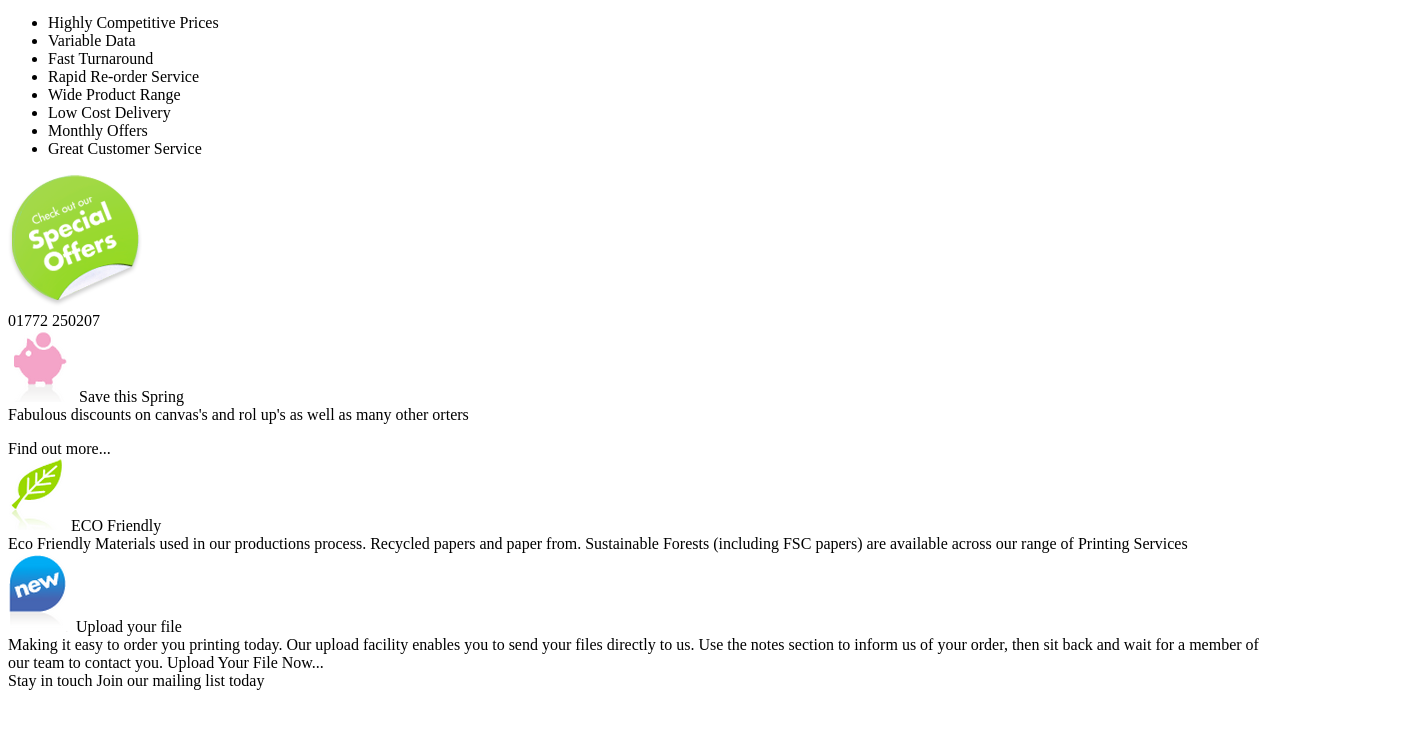
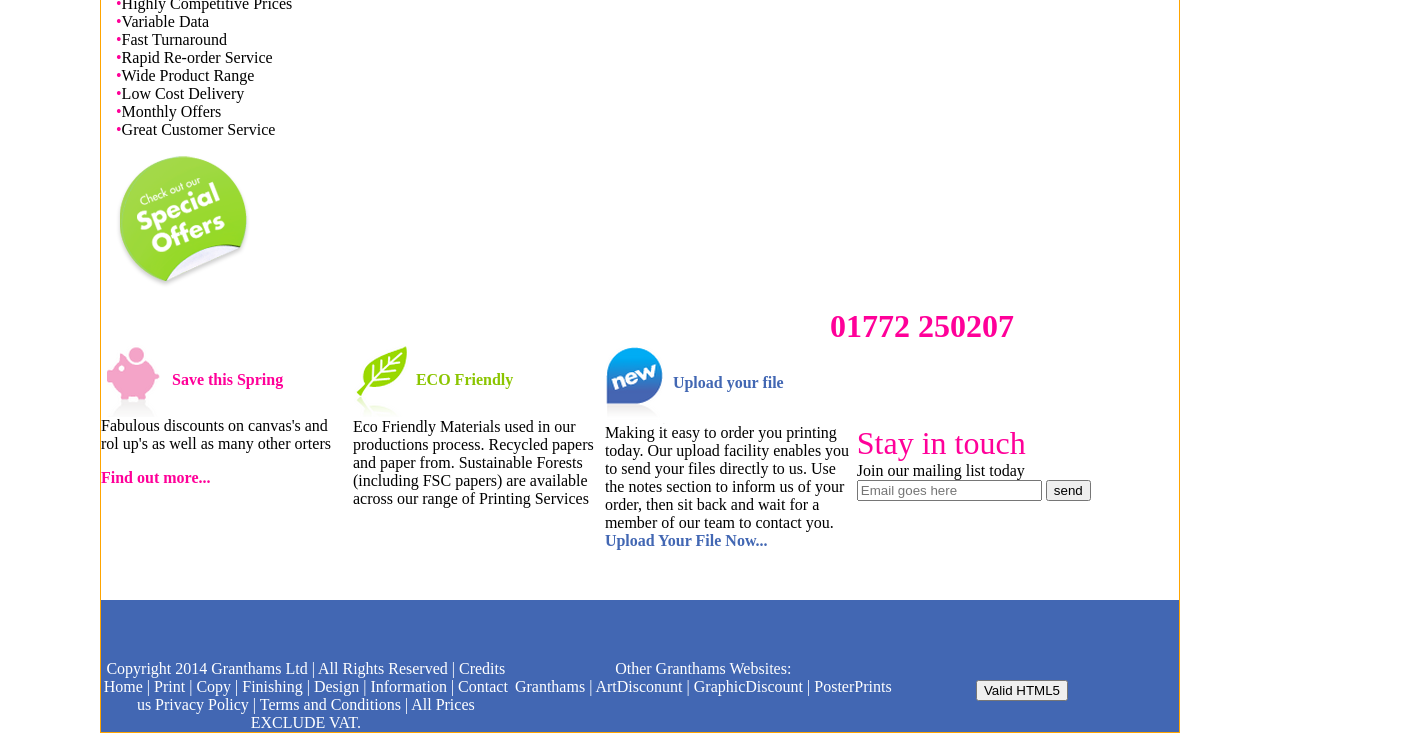
Before and after one commit to Jaciel-Sanchez/pw14152022, a plain HTML site: page PracticaCSS02/index.html in a window 1280 px wide. Shown: the part 684-1417 px from the top of the page, 1409 px wide, since content can reach past the window. Before the commit the page ends 1382 px from the top, so only its background shows below. Drawn offline with Linux system fonts and the light colour scheme.

Commit message:
Actualizacion practica dos

```diff
--- a/PracticaCSS02/css/estilos.css
+++ b/PracticaCSS02/css/estilos.css
@@ -0,0 +1,113 @@
+body{
+    border: 1px solid orange;
+    font-size: 16px;
+    margin: 0px auto;
+    /*Recomendacion del cliente*/
+    max-width: 1078px;
+    min-width: 1078px;
+}
+header input{
+    float: right;
+    margin-right: -230px;
+    margin-top: 15px;
+}
+header nav{
+    margin-left: 220px;
+}
+header nav ul li{
+    border-bottom: 1px solid lightgray;
+    color: lightgray;
+    display: inline-block;
+    font-size: 1.8em;
+    margin-right: 15px;
+}
+#bgoffer{
+    left: -35px;
+    position: relative;
+    top: -406px;
+}
+#granthams{
+    margin-left: 25px;
+    margin-top: 25px;
+}
+#paint{
+    float: right;
+}
+#primerSeccion{
+    margin-left: 15px;
+}
+#secc01art02 ul{
+    list-style: none;
+    margin-left: -40px;
+}
+#secc01art02 ul li::before{
+    content: "•";
+    color: #FF0099;
+}
+#secc03art04{
+    /*border: 1px solid red;*/
+    padding-top: 40px;
+    margin-top: 40px;
+}
+#segundaSeccion{
+    margin-top: 15px;
+}
+#segundaSeccion article{
+    text-align: right;
+    margin-right: 165px;
+}
+#terceraSeccion article{
+    display: inline-block;
+    vertical-align: top;
+    width: 23%;
+}
+#terceraSeccion article img{
+    vertical-align: middle;
+}
+#cuartaSeccion{
+    background-color: #4267B3;
+    margin-top: 50px;
+
+}
+#cuartaSeccion article{
+    display: inline-block;
+    vertical-align: top;
+    color: white;
+}
+#seccion04art01 {
+    padding-top: 60px;
+    width: 38%;
+    text-align: center;
+}
+#seccion04art02 {
+    padding-top: 60px;
+    vertical-align: top;
+    width: 35%;
+    text-align: center;
+}
+#seccion04art03 {
+    padding-top: 80px;
+    vertical-align: top;
+    width: 20%;
+}
+#seccion04art03 input{
+    margin-left: 80px;
+}
+.colorazul{
+    color: #4267B3;
+}
+.colorrosa{
+    color: #FF0099;
+}
+.colorverde{
+    color: #8bc500;
+}
+.letragrande{
+    font-size: 3.5em;
+}
+.letramediana{
+    font-size: 2em;
+}
+.nito{
+    font-weight: bold;
+}
--- a/PracticaCSS02/index.html
+++ b/PracticaCSS02/index.html
@@ -85,15 +85,35 @@
             Use the notes section to inform us of your order,
             then sit back and wait for a member of our team to contact you.
             <span class="colorazul nito">
+                <br>
                 Upload Your File Now...
             </span>
         </article>
-        <article>
-            <span class="colorrosa">
+        <article id="secc03art04">
+            <span class="colorrosa letramediana ">
                 Stay in touch
             </span>
+            <br>
             Join our mailing list today
+            <br>
+            <input type="mail" placeholder="Email goes here">
+            <input type="button" value="send">
         </article>
+    </section>
+    <section id="cuartaSeccion">
+        <footer>
+            <article id="seccion04art01">
+                Copyright  2014 Granthams Ltd | All Rights Reserved | Credits Home | Print | Copy | Finishing | Design | Information | Contact us Privacy Policy | Terms and Conditions | All Prices EXCLUDE VAT.
+            </article>
+            <article id="seccion04art02">
+                Other Granthams Websites:
+                <br>
+                Granthams | ArtDisconunt | GraphicDiscount | PosterPrints
+            </article>
+            <article id="seccion04art03">
+                <input type="button" value="Valid HTML5">
+            </article>
+        </footer>
     </section>
 
 </body>
```
